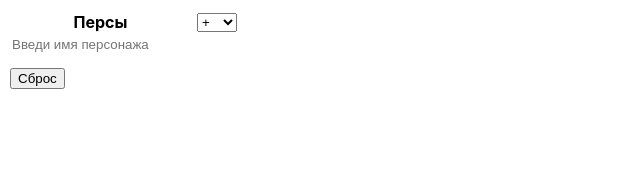
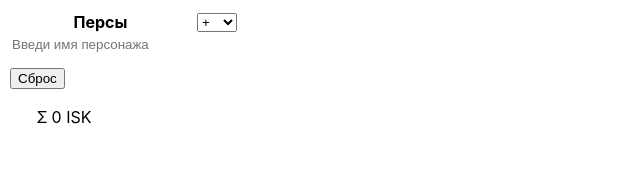
Before and after one commit to alpha02x/crabber, a React (Create React App) app: page / in a window 1280 px wide. Shown: the top 196 px of the page, without its empty margins (0-640 px from the left). Built offline with nearby package versions, Linux system fonts and the light colour scheme.

Commit message:
add summ in calculator

```diff
--- a/src/components/AnomaliesTable/Calculator.tsx
+++ b/src/components/AnomaliesTable/Calculator.tsx
@@ -9,17 +9,16 @@ export type CalculatorProps = {
 
 export class Calculator extends React.Component<CalculatorProps> {
 	calculateForChar(char: string, columns: TableColumn[]): string {
-		let income: number = 0;
-		income = columns
+		let income: number = columns
 			.filter((col) => col.charsPassed.some((x) => x === char))
-			.reduce((income, currentColumn) => income + this.getPrice(currentColumn) / currentColumn.charsPassed.length, income);
+			.reduce((income, currentColumn) => income + this.getColumnPrice(currentColumn) / currentColumn.charsPassed.length, 0);
 		return income.toLocaleString("ru-RU", {
-			minimumFractionDigits: 2,
+			minimumFractionDigits: 0,
 			maximumFractionDigits: 2,
 		});
 	}
 
-	getPrice(column: TableColumn): number {
+	getColumnPrice(column: TableColumn): number {
 		let definition = AnomalyDefinitons.get(column.anomalyType);
 		let result: number = 0;
 
@@ -39,6 +38,17 @@ export class Calculator extends React.Component<CalculatorProps> {
 						<td>{this.calculateForChar(char, this.props.tableColumns) + " ISK"}</td>
 					</tr>
 				))}
+				<tr>
+					<td>&nbsp;&nbsp;&nbsp;Σ</td>
+					<td>
+						{this.props.tableColumns
+							.reduce((acc, curCol) => acc + this.getColumnPrice(curCol), 0)
+							.toLocaleString("ru-RU", {
+								minimumFractionDigits: 0,
+								maximumFractionDigits: 2,
+							}) + " ISK"}
+					</td>
+				</tr>
 			</table>
 		);
 	}
```
Also changed, not shown: examples.txt (added).
